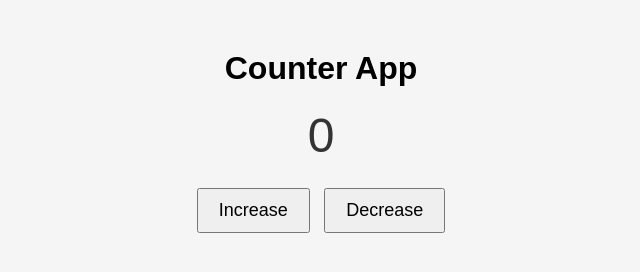
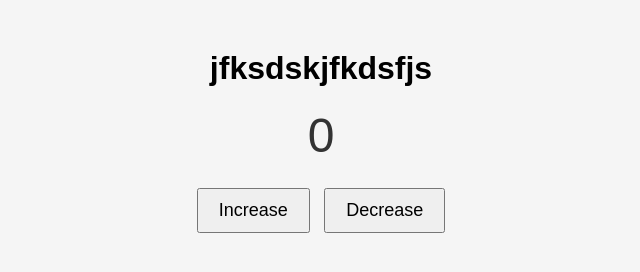
Before and after one commit to Naqash879/simple-project, a plain HTML site: page index.html in a window 1280 px wide. Shown: the whole page, without its empty margins (319-959 px from the left). Drawn offline with Linux system fonts and the light colour scheme.

Commit message:
dsadjsahdjad

```diff
--- a/index.html
+++ b/index.html
@@ -7,7 +7,7 @@
   <link rel="stylesheet" href="style.css">
 </head>
 <body>
-  <h1>Counter App</h1>
+  <h1>jfksdskjfkdsfjs</h1>
   <div id="counter">0</div>
   <button id="increase">Increase</button>
   <button id="decrease">Decrease</button>
```
